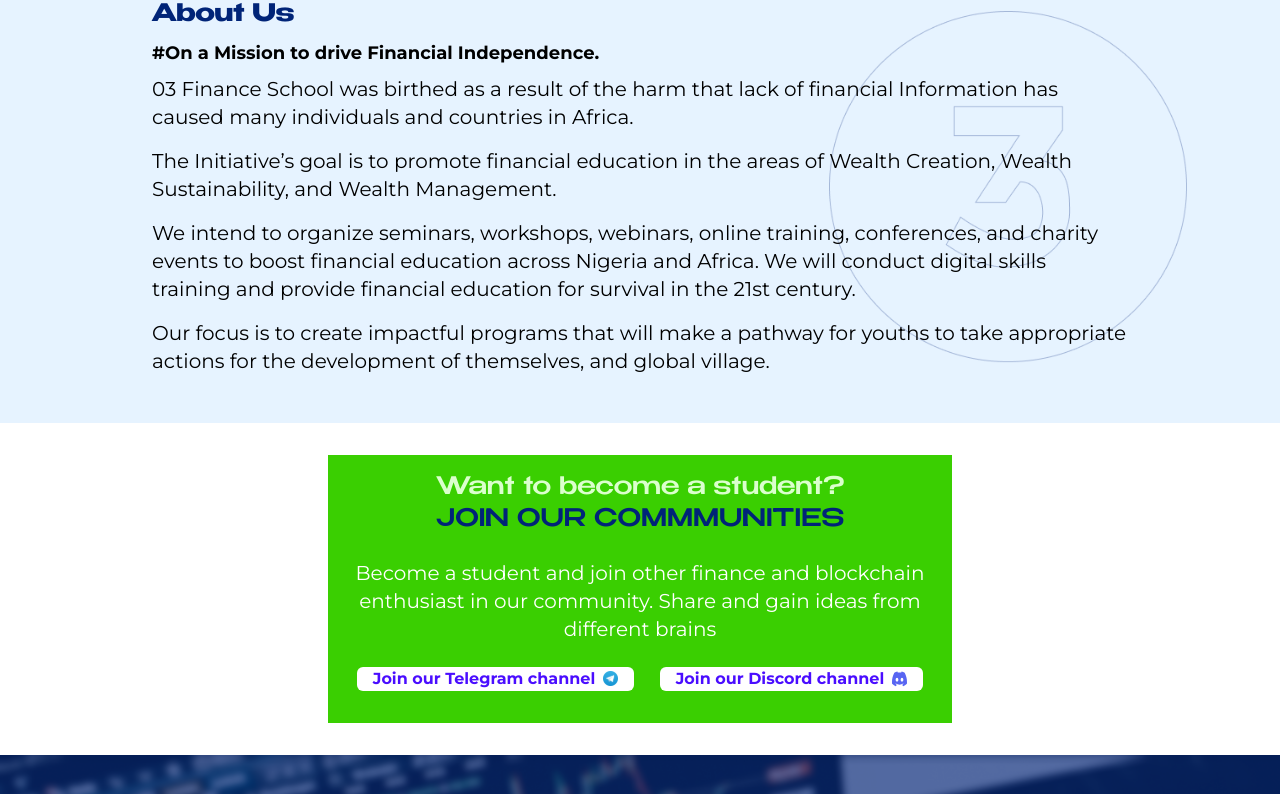
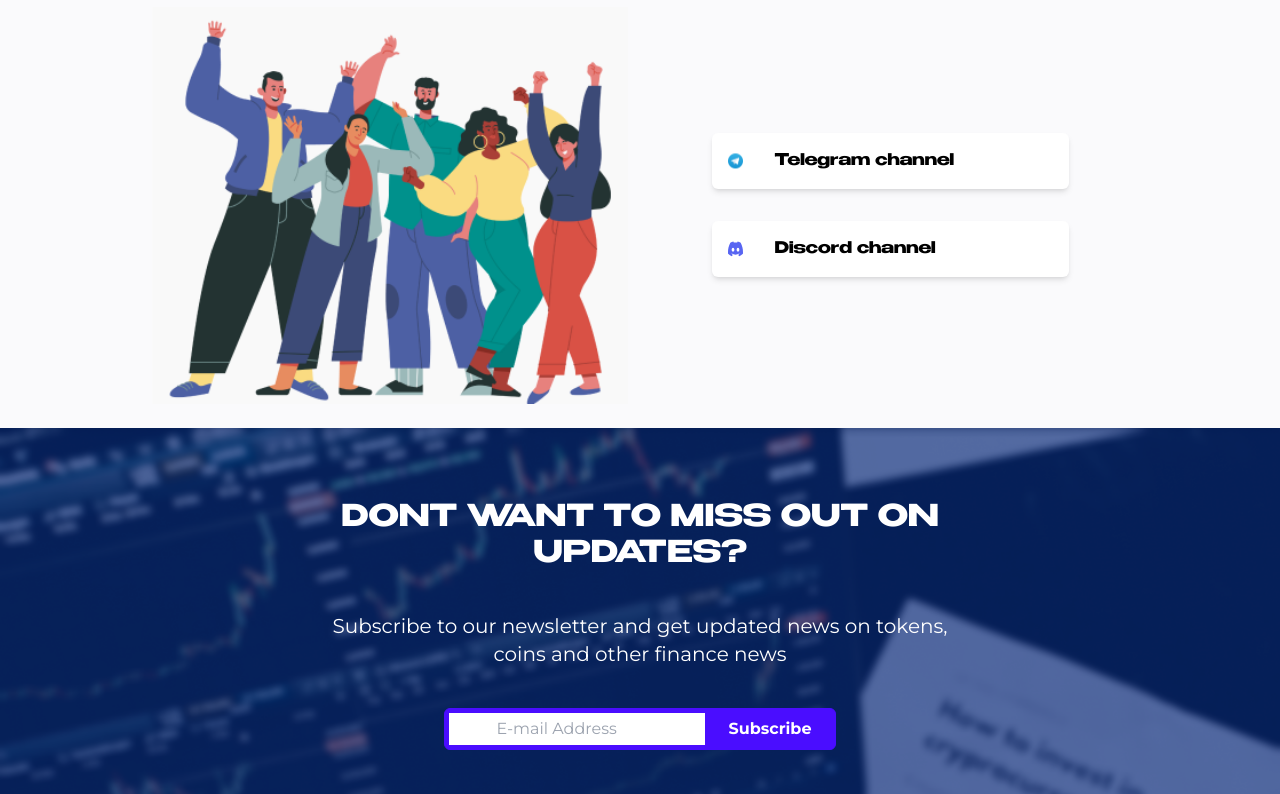
Before and after one commit to Jaeger-11/O3-Finance-School, a React (Vite) app: page / in a window 1280 px wide. Shown: the part 1846-2640 px from the top of the page. Built offline with nearby package versions, Linux system fonts and the light colour scheme.

Commit message:
communities section new

```diff
--- a/src/components/Navbar.jsx
+++ b/src/components/Navbar.jsx
@@ -49,7 +49,7 @@ const Navbar = () => {
           <p><Link to="/courses" className="hover:font-bold text-white font-medium">Courses</Link></p>
           <p><Link to="/contact" className="hover:font-bold text-white font-medium transition-all">Contact</Link></p>
           <p><Link to="/events" className="hover:font-bold text-white font-medium transition-all">Events</Link></p>
-          <button className='py-2 px-3 transition-all border border-darkblue text-darkblue hover:text-white hover:bg-darkblue md:mx-4'>Sign up</button>
+          <button className='py-2 px-3 transition-all border border-darkblue bg-white text-darkblue hover:text-white hover:bg-darkblue md:mx-4'>Sign up</button>
           <button className='py-2 px-4 transition-all bg-darkblue text-white hover:bg-white hover:text-darkblue hover:border hover:border-darkblue'>Login</button>
 
         </div>
--- a/src/data.js
+++ b/src/data.js
@@ -1,6 +1,27 @@
 import illustration1 from "./assets/course1.png";
 import illustration2 from "./assets/course2.png";
 import illustration3 from "./assets/course3.png";
+import coursesicon from "./assets/coursesicon.png";
+import studentsicon from "./assets/studentsicon.png";
+import teachersicon from "./assets/teachersicon.png";
+
+export const stats = [
+    {
+      icon: coursesicon,
+      text: "Courses",
+      count: 10
+    },
+    {
+      icon: studentsicon,
+      text: "Students",
+      count: 75
+    },
+    {
+      icon: teachersicon,
+      text: "Teachers",
+      count: 5
+    },
+  ]
 
 export const courses = [
     {
--- a/src/index.css
+++ b/src/index.css
@@ -12,7 +12,7 @@
 }
 
 body{
-  background-color: white;
+  background-color: #FAFAFC;
 }
 
 .benzin-bold{
--- a/src/pages/Home.jsx
+++ b/src/pages/Home.jsx
@@ -3,28 +3,10 @@ import discord from "../assets/discord.svg";
 import telegram from "../assets/telegram.svg";
 import Footer from "../components/Footer";
 import Navbar from "../components/Navbar";
-import coursesicon from "../assets/coursesicon.png";
-import studentsicon from "../assets/studentsicon.png";
-import teachersicon from "../assets/teachersicon.png";
 import CoursesHome from "../components/CoursesHome";
+import { stats } from "../data";
+import community from "../assets/communities.png";
 
-const stats = [
-  {
-    icon: coursesicon,
-    text: "Courses",
-    count: 10
-  },
-  {
-    icon: studentsicon,
-    text: "Students",
-    count: 75
-  },
-  {
-    icon: teachersicon,
-    text: "Teachers",
-    count: 5
-  },
-]
 
 function Home() {
 
@@ -67,7 +49,7 @@ function Home() {
       </section>
 
       {/* About section */}
-      <section className="py-8 px-4 bg-lightblue about md:py-12">
+      {/* <section className="py-8 px-4 bg-lightblue about md:py-12">
         <article className="container mx-auto">
           <h3 className="text-darkblue text-xl benzin-bold md:text-2xl">About Us</h3>
           <h4 className="text-lg font-bold font-alternate my-2">#On a Mission to drive Financial Independence.</h4>
@@ -79,27 +61,25 @@ function Home() {
             <p>Our focus is to create impactful programs that will make a pathway for youths to take appropriate actions for the development of themselves, and global village.</p>
           </div>
         </article>
-      </section>
+      </section> */}
 
       {/* Join Community Section */}
-      <section className="py-8 px-4 bg-white">
-        <article className="text-center bg-lightgreen p-4 md:w-1/2 md:mx-auto">
-        <p className="text-[#DBFFCD] text-lg benzin-medium md:text-2xl">Want to become a student?</p>
-        <h3 className="text-darkblue text-lg benzin-medium md:text-2xl">JOIN OUR COMMMUNITIES</h3>
-        <p className="text-white font-alternate text-base md:text-xl md:my-6">Become a student and join other finance and blockchain enthusiast in our community. Share and gain ideas from different brains</p>
-          <div className="w-[100%] my-4 md:flex md:justify-around md:items-center">
-            <a href="https://t.me/O3FinanceSchool" className="bg-white text-sharpblue flex gap-2 justify-center items-center px-4 mx-auto rounded-md">
-              <p className="font-alternate font-[600] text-[16px]">Join our Telegram channel</p>
+      <section className="container mx-auto py-6 benzin-bold">
+        <h3 className="text-center text-lg md:text-2xl">Join Our Communities</h3>
+        <div className="flex flex-col gap-6 md:flex-row">
+          <img src={community} alt="communities illustration" className="flex-1"/>
+          <div className="flex flex-col justify-center md:flex-1 gap-8">
+            <a href="https://t.me/O3FinanceSchool" className="bg-white flex gap-8 p-4 mx-auto rounded-md shadow-md w-3/4">
               <img src={telegram} alt="telegram" />
+              <p >Telegram channel</p>
             </a>
-            <a href="https://discord.gg/42smDNtS" className="bg-white mt-2 text-sharpblue flex gap-2 justify-center items-center px-4 mx-auto rounded-md md:mt-0">
-              <p className="font-alternate font-[600]">Join our Discord channel</p>
+            <a href="https://discord.gg/42smDNtS" className="bg-white flex gap-8 p-4 mx-auto rounded-md shadow-md w-3/4">
               <img src={discord} alt="discord" />
+              <p >Discord channel</p>
             </a>
           </div>
-        </article>
+        </div>
       </section>
-
 
       {/* Updates Section */}
       <section className="bg-mobile-update-bg bg-no-repeat bg-cover text-white py-12 px-4 text-center font-alternate md:bg-desktop-update-bg">
--- a/tailwind.config.cjs
+++ b/tailwind.config.cjs
@@ -20,7 +20,8 @@ module.exports = {
         darkblue: "#002478",
         sharpblue:"#4A0DFF",
         lightblue:"#E6F3FF",
-        lightgreen:"#3ACF01"
+        lightgreen:"#3ACF01",
+        offwhite: "#FAFAFC"
       },
       fontFamily:{
         alternate: ['Montserrat', 'sans-serif']
```
